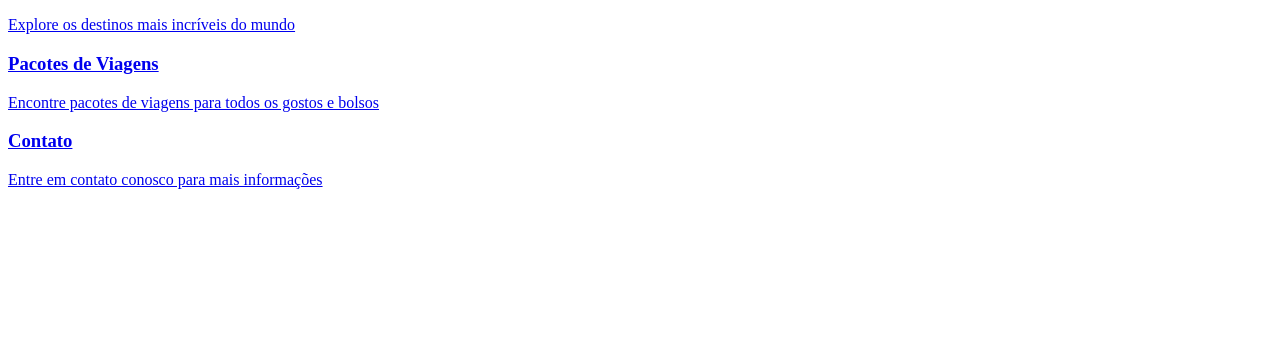
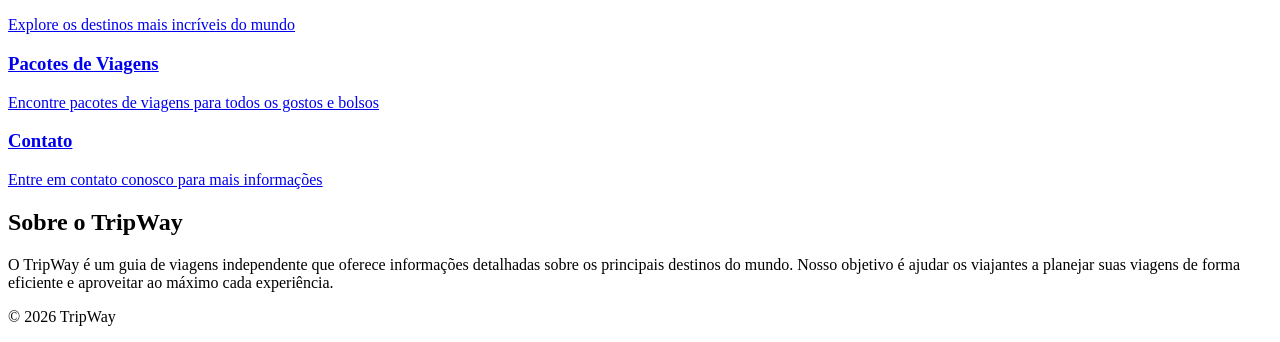
Before and after one commit to TripWay-Guia-de-Viagens/TripWay---Guia-de-Viagens, a plain HTML site: page index.html in a window 1280 px wide. Shown: the part 600-942 px from the top of the page. Before the commit the page ends 805 px from the top, so only its background shows below. Drawn offline with Linux system fonts and the light colour scheme.

Commit message:
Adicionado descrição e imagem na pasta

```diff
--- a/index.html
+++ b/index.html
@@ -2,7 +2,7 @@
 <html lang="pt-br">
 <head>
     <meta charset="UTF-8">
-    <meta name="viewport" content="width, initial-scale=1.0">
+    <meta name="viewport" content="width=device-width, initial-scale=1.0">
     <title>TripWay - Guia de Viagens</title>
 </head>
 <body>
@@ -41,7 +41,15 @@
                 <p>Entre em contato conosco para mais informações</p>
             </a>
         </section>
+
+        <section>
+            <h2>Sobre o TripWay</h2>
+            <p>O TripWay é um guia de viagens independente que oferece informações detalhadas sobre os principais destinos do mundo. Nosso objetivo é ajudar os viajantes a planejar suas viagens de forma eficiente e aproveitar ao máximo cada experiência.</p>
+        </section>
     </main>
 
+    <footer>
+        <p>© 2026 TripWay</p>
+    </footer>
 </body>
 </html>
```
Also changed, not shown: images/ImagemHome.jpg (added).
